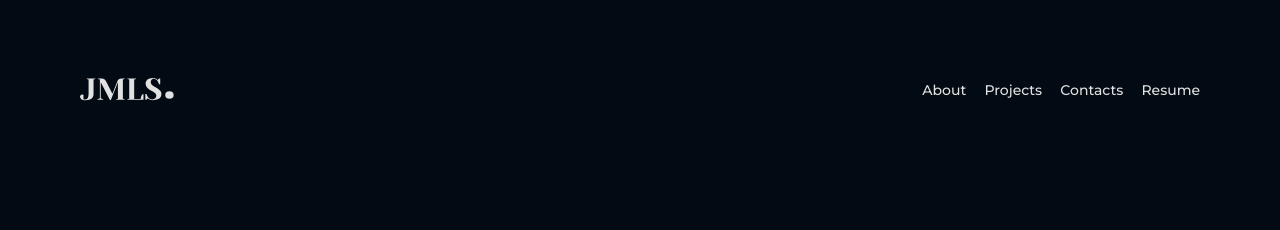
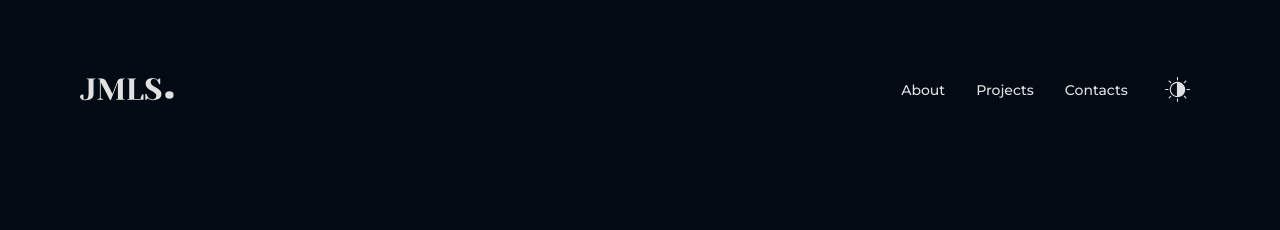
Before and after one commit to jmlsoteyza/portfolio, a React (Vite) app: page / in a window 1280 px wide. Shown: the top 230 px of the page. Built offline with nearby package versions, Linux system fonts and the light colour scheme.

Commit message:
light mode dark mode update

```diff
--- a/src/App.jsx
+++ b/src/App.jsx
@@ -1,15 +1,24 @@
 import { BrowserRouter as Router } from "react-router-dom";
 import Navbar from "./Components/Navbar/Navbar";
 import FadeRoutes from "./Components/FadeRoutes";
+import { createContext, useState } from "react";
+
+export const ThemeFunction = createContext(null);
 
 function App() {
+  const [theme, setTheme] = useState("dark");
+
+  const toggleTheme = () => {
+    setTheme((currentTheme) => (currentTheme === "dark" ? "light" : "dark"));
+  };
+
   return (
-    <section className="Route-Layout">
-      <Router>
-        <Navbar />
-        <FadeRoutes />
-      </Router>
-    </section>
+    <ThemeFunction.Provider value={{ theme, toggleTheme }}>
+        <Router id={theme}>
+          <Navbar />
+          <FadeRoutes />
+        </Router>
+    </ThemeFunction.Provider>
   );
 }
 
--- a/src/Components/FadeRoutes.jsx
+++ b/src/Components/FadeRoutes.jsx
@@ -1,7 +1,6 @@
 import React from "react";
 import Home from "./Home/Home";
 import About from "./About/About";
-import Resume from "./Resume/Resume";
 import Contact from "./Contact/Contact";
 import Projects from "./Projects/Projects";
 import { Route, Routes, useLocation } from "react-router-dom";
@@ -16,7 +15,6 @@ const FadeRoutes = () => {
         <Route path="/" element={<Home />} />
         <Route path="/About" element={<About />} />
         <Route path="/Contacts" element={<Contact />} />
-        <Route path="/Resume" element={<Resume />} />
         <Route path="/Projects" element={<Projects />} />
       </Routes>
     </AnimatePresence>
--- a/src/Components/Navbar/Navbar.jsx
+++ b/src/Components/Navbar/Navbar.jsx
@@ -1,8 +1,12 @@
-import React, { useState } from "react";
+import React, { useContext } from "react";
 import { Link, NavLink } from "react-router-dom";
 import Logo from "../../assets/images/jom-logo.svg";
+import light from "../../assets/images/light.svg";
+import dark from "../../assets/images/dark.svg";
+import { ThemeFunction } from "../../App";
 
 const Navbar = () => {
+  const { theme, toggleTheme } = useContext(ThemeFunction);
   return (
     <nav>
       <Link to="/">
@@ -34,14 +38,13 @@ const Navbar = () => {
         >
           <li className="line line-color">Contacts</li>
         </NavLink>
-        <NavLink
-          className={({ isActive }) =>
-            isActive ? "Link-color active" : "Link-color"
-          }
-          to="Resume"
-        >
-          <li className="line line-color">Resume</li>
-        </NavLink>
+        <div className="toggle-mode">
+          {theme === "dark" ? (
+            <img src={light} alt="moon" onClick={toggleTheme} />
+          ) : (
+            <img src={dark} alt="sun" onClick={toggleTheme} />
+          )}
+        </div>
       </ul>
     </nav>
   );
--- a/src/Components/Projects/Projects.jsx
+++ b/src/Components/Projects/Projects.jsx
@@ -38,7 +38,7 @@ const Projects = () => {
     <motion.section
       className="Projects-container"
       key={"animatekey"}
-      initial={{ height: "auto", opacity: 0 }}
+      initial={{ opacity: 0 }}
       animate={{ opacity: 1 }}
       exit={{ opacity: 0 }}
       transition={{ duration: 0.5, ease: "easeInOut", delay: 0.125 }}
--- a/src/Components/Resume/Resume.jsx
+++ /dev/null
@@ -1,20 +0,0 @@
-import React from "react";
-import { motion } from "framer-motion";
-
-const Resume = () => {
-  return (
-    <motion.section
-      className="Resume-container"
-      key={"animatekey"}
-      initial={{ opacity: 0 }}
-      animate={{ opacity: 1 }}
-      exit={{ opacity: 0 }}
-      transition={{ duration: 0.5, ease: "easeInOut", delay: 0.125 }}
-      style={{ position: "absolute", width: "99.5%" }}
-    >
-      <h1>This is resume page</h1>
-    </motion.section>
-  );
-};
-
-export default Resume;
--- a/src/Styles/index.scss
+++ b/src/Styles/index.scss
@@ -36,6 +36,15 @@ body {
   // overflow-y: hidden;
   overflow-x: hidden;
   color: #fff;
+}
+
+.Main-component {
+  height: 100vh;
+}
+
+#light{
+ background-color: red;
+
 }
 
 img,
--- a/src/Styles/navbar.scss
+++ b/src/Styles/navbar.scss
@@ -20,8 +20,9 @@ ul {
   display: flex;
   flex-direction: row;
   list-style: none;
-  column-gap: 1.137rem;
+  column-gap: 0.437rem;
   position: relative;
+  align-items: center;
 }
 ul li {
   font-size: 0.875rem;
@@ -34,6 +35,8 @@ ul li {
   text-decoration: none;
   display: block;
   opacity: 1;
+  padding-inline: 0.75rem;
+  padding-block: 0.75rem;
 }
 .Link-color::after {
   content: "";
@@ -42,7 +45,7 @@ ul li {
   height: 0.5px;
   width: 100%;
   left: 0;
-  bottom: -7px;
+  bottom: 3px;
   transition: transform 0.25s ease-out;
   transform: scaleX(0);
   transform-origin: center;
@@ -52,7 +55,7 @@ ul li {
   transform: scaleX(1);
   transform-origin: center;
   color: #ffff;
-  transition: transform 0.2s ease-in;
+  transition: transform 0.25s ease-in;
 }
 .Link-color:hover {
   color: #ffff;
@@ -60,7 +63,18 @@ ul li {
 .Link-color.active {
   display: none;
 
- ul li {
+  ul li {
     display: none;
   }
 }
+
+.toggle-mode {
+  margin-left: 0.57rem;
+  cursor: pointer;
+  padding: 0.6rem;
+
+  img {
+    width: 25px;
+    height: 25px;
+  }
+}
```
Also changed, not shown: src/assets/images/dark.svg (added), src/assets/images/light.svg (added).
